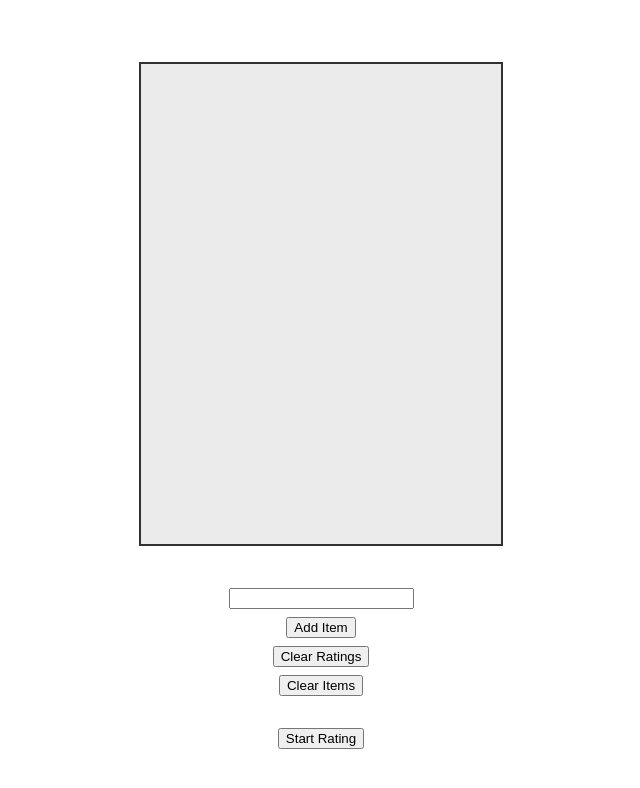
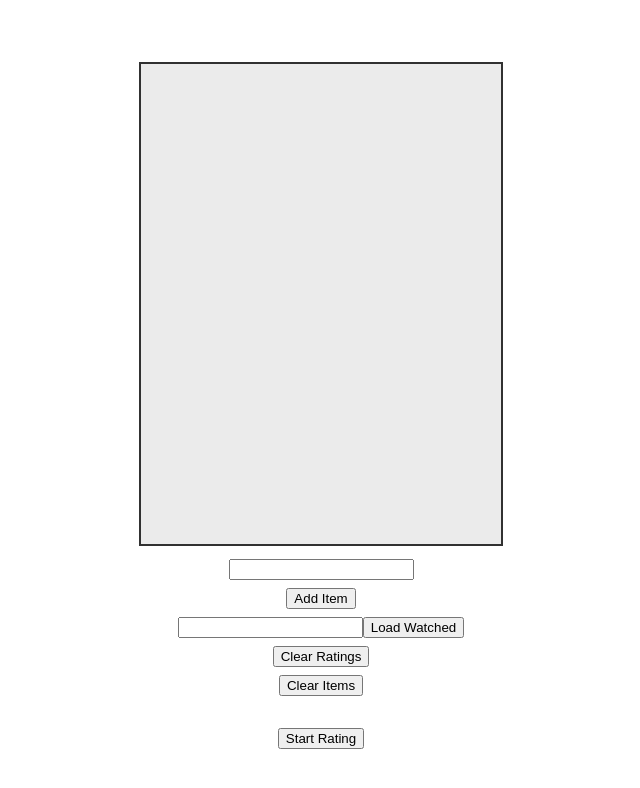
Before and after one commit to steed-huang/easyrate, a React (Create React App) app: page / in a window 1280 px wide. Shown: the top 788 px of the page, without its empty margins (319-959 px from the left). Built offline with nearby package versions, Linux system fonts and the light colour scheme.

Commit message:
added ability to pull watched anime from mal user + anime images

```diff
--- a/src/Components/App/App.js
+++ b/src/Components/App/App.js
@@ -10,6 +10,7 @@ const LOCAL_STORAGE_KEY = "easyRate.items";
 function App() {
   const [items, setItems] = useState([]);
   const itemInputRef = useRef();
+  const userInputRef = useRef();
 
   // retrieve items from local storage
   useEffect(() => {
@@ -22,13 +23,44 @@ function App() {
     localStorage.setItem(LOCAL_STORAGE_KEY, JSON.stringify(items));
   }, [items]);
 
+  // add all watched anime of user
+  var addUserAnime = () => {
+    const user = userInputRef.current.value.trim();
+    try {
+      fetch("https://api.jikan.moe/v3/user/" + user + "/animelist/completed")
+        .then((res) => res.json())
+        .then((json) => {
+          console.log(json.anime);
+          for (let i = 0; i < json.anime.length; i++) {
+            //if (json.anime[i].score >= 6) {
+            setItems((prevItems) => {
+              return [
+                ...prevItems,
+                {
+                  id: uuidv4(),
+                  name: json.anime[i].title,
+                  img: json.anime[i].image_url,
+                  rating: 500,
+                },
+              ];
+            });
+            //}
+          }
+        });
+    } catch (e) {
+      console.log("error");
+    }
+
+    userInputRef.current.value = null;
+  };
+
   // add new item to list
   var handleAddItems = (e) => {
     const name = itemInputRef.current.value;
     if (name === "") return;
     // could replace uuid with name since they have unique names...
     setItems((prevItems) => {
-      return [...prevItems, { id: uuidv4(), name: name, rating: 50 }];
+      return [...prevItems, { id: uuidv4(), name: name, rating: 500 }];
     });
     itemInputRef.current.value = null;
   };
@@ -42,7 +74,7 @@ function App() {
   // reset ratings to 50
   var handleClearRatings = (e) => {
     const newItems = items.map((item) => {
-      return { ...item, rating: 50 };
+      return { ...item, rating: 500 };
     });
     setItems(newItems);
   };
@@ -58,9 +90,9 @@ function App() {
     let n2 = new_r2;
 
     // set bounds
-    if (n1 > 100) n1 = 100;
+    if (n1 > 1000) n1 = 1000;
     else if (n1 < 10) n1 = 10;
-    if (n2 > 100) n2 = 100;
+    if (n2 > 1000) n2 = 1000;
     else if (n2 < 10) n2 = 10;
 
     // log rating change
@@ -107,6 +139,13 @@ function App() {
         <button onClick={handleAddItems} className="button">
           Add Item
         </button>
+        <div>
+          <input ref={userInputRef}></input>
+          <button onClick={addUserAnime} className="button" id="button">
+            Load Watched
+          </button>
+        </div>
+
         <button onClick={handleClearRatings} className="button">
           Clear Ratings
         </button>
--- a/src/Components/CompareItems/CompareItems.css
+++ b/src/Components/CompareItems/CompareItems.css
@@ -16,8 +16,8 @@
   transform: translate(-50%, -50%);
   background-color: white;
   padding: 1vh 1.5vh;
-  width: 50vh;
-  height: 20vh;
+  width: 60vh;
+  height: 35vh;
   border-radius: 0.5vh;
 }
 
@@ -27,7 +27,7 @@
   margin-right: auto;
   left: 0;
   right: 0;
-  top: 30%;
+  top: 20%;
   display: flex;
   flex-direction: row;
   align-items: center;
--- a/src/Components/CompareItems/CompareItems.js
+++ b/src/Components/CompareItems/CompareItems.js
@@ -102,7 +102,7 @@ export default class CompareItems extends React.Component {
           <div id="modal_background">
             <div id="modal_content">
               <div id="title_div">
-                <h3>Which is better?</h3>
+                <h2>Which is better?</h2>
               </div>
               <div id="select_div">
                 {/* Item Buttons */}
--- a/src/Components/CompareItems/Item/Item.js
+++ b/src/Components/CompareItems/Item/Item.js
@@ -6,7 +6,8 @@ import "./item.css";
 export default function Item({ item, updateFunc }) {
   return (
     <button onClick={updateFunc} className="select-button">
-      {item.name}
+      <div>{item.name}</div>
+      <img className="anime-image" alt="anime cover" src={item.img} />'
     </button>
   );
 }
--- a/src/Components/CompareItems/Item/item.css
+++ b/src/Components/CompareItems/Item/item.css
@@ -1,6 +1,12 @@
 .select-button {
-  height: 10vh;
+  height: 24vh;
   width: 20vh;
   margin-left: 5%;
   margin-right: 5%;
 }
+
+.anime-image {
+  margin-top: 1vh;
+  height: 15vh;
+  width: 10vh;
+}
```
